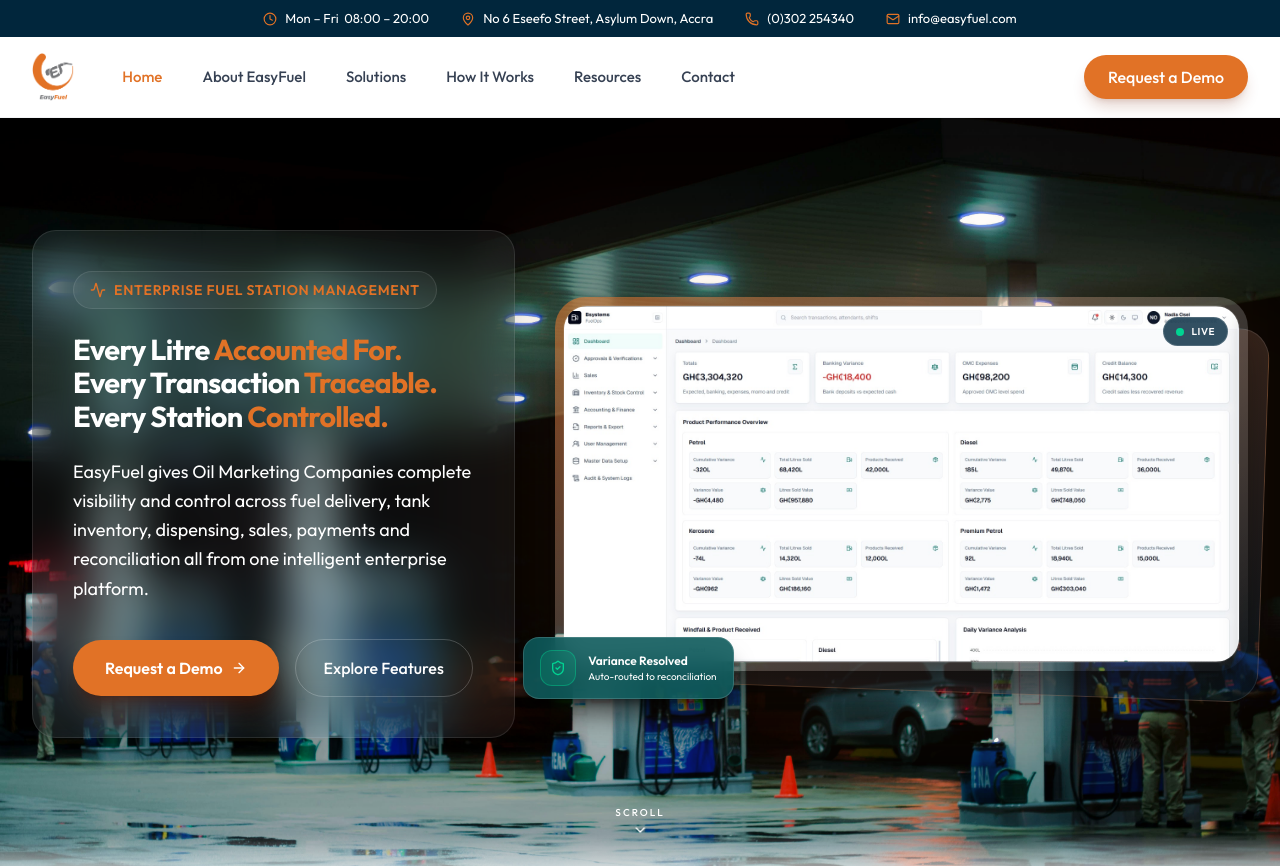
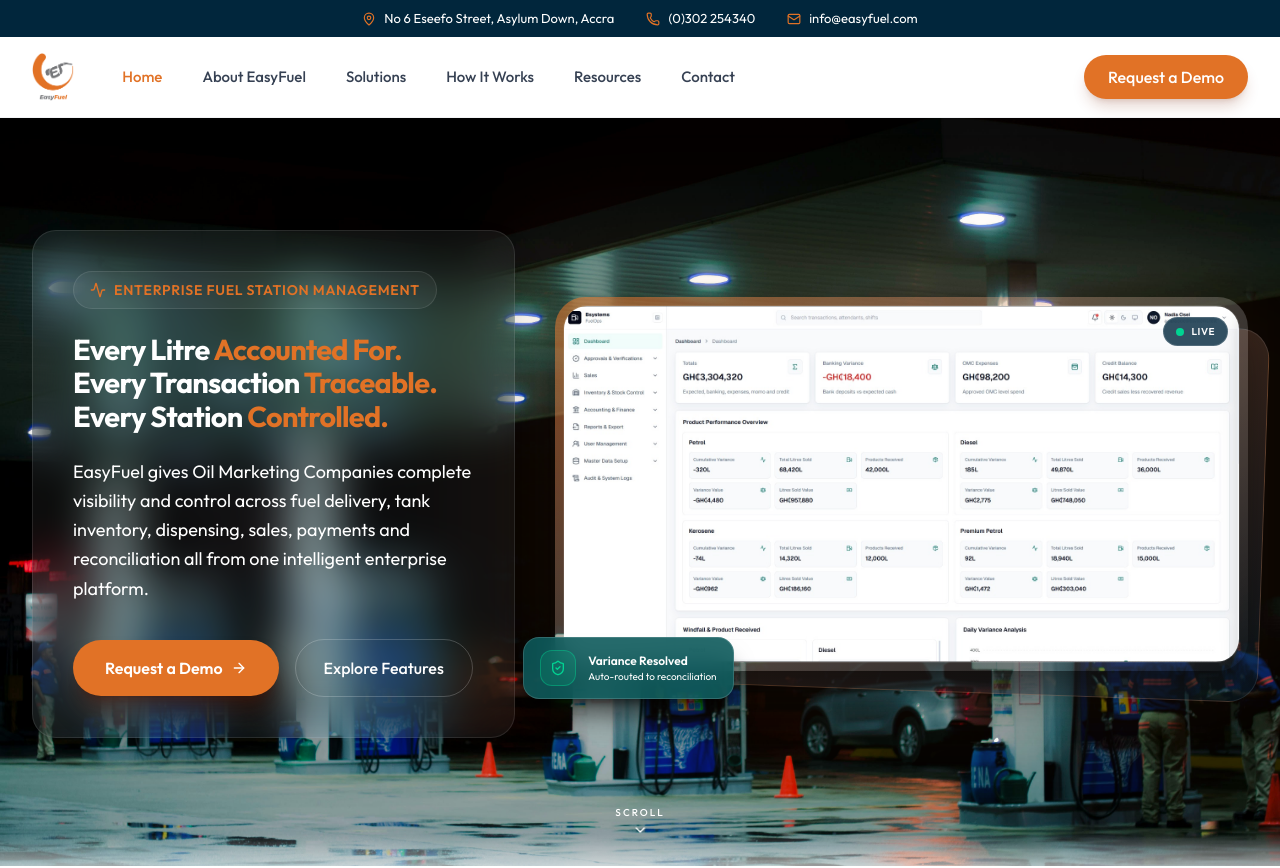
Before and after one commit to bernice-owusu/easyfuel, a React (Vite) app: page / in a window 1280 px wide. Shown: the top 868 px of the page. Built offline with nearby package versions, Linux system fonts and the light colour scheme.

Commit message:
removed working time

```diff
--- a/src/components/Header.tsx
+++ b/src/components/Header.tsx
@@ -80,11 +80,6 @@
       >
         <div className="max-w-7xl mx-auto px-4 sm:px-6 lg:px-8">
           <div className="flex flex-col sm:flex-row items-center justify-center gap-3 sm:gap-6 lg:gap-8">
-            {/* Hours */}
-            <span className="inline-flex items-center gap-2">
-              <Clock className="w-3.5 h-3.5 text-[#E17226]" />
-              Mon – Fri &nbsp;08:00 – 20:00
-            </span>
             {/* Address */}
             <span className="hidden sm:inline-flex items-center gap-2">
               <MapPin className="w-3.5 h-3.5 text-[#E17226]" />
```
